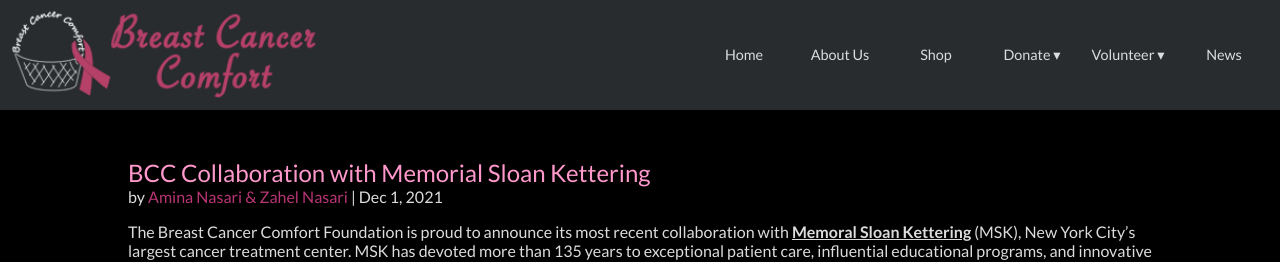
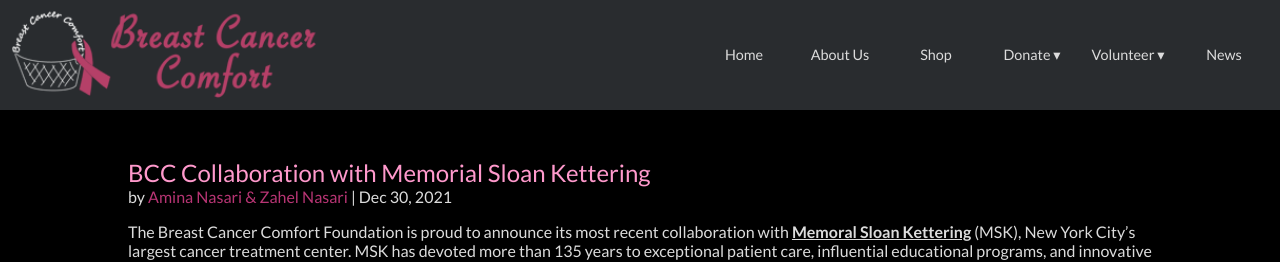
Before and after one commit to vishalicious213/bcc-v2, a Next.js app: page /news/2021-12-30 in a window 1280 px wide. Shown: the top 262 px of the page. Built offline with nearby package versions, Linux system fonts and the light colour scheme.

Commit message:
news/2021-12-30: corrected date from 2021-12-01 to 2021-12-30

```diff
--- a/pages/news/2021-12-30.js
+++ b/pages/news/2021-12-30.js
@@ -16,7 +16,7 @@ export default function Post() {
         <main className={styles.main}>
             <div className='post'>
                 <h2 className='no-space-below'>BCC Collaboration with Memorial Sloan Kettering</h2>
-                <p className='no-space-above'>by <span>Amina Nasari & Zahel Nasari</span> | Dec 1, 2021</p>
+                <p className='no-space-above'>by <span>Amina Nasari & Zahel Nasari</span> | Dec 30, 2021</p>
                 <p>The Breast Cancer Comfort Foundation is proud to announce its most recent collaboration with <a className='link' target="_blank" rel="noopener" href='https://www.mskcc.org/'>Memoral Sloan Kettering</a> (MSK), New York City’s largest cancer treatment center. MSK has devoted more than 135 years to exceptional patient care, influential educational programs, and innovative research to discover more effective strategies to prevent, control, and ultimately cure cancer. <a className='link' target="_blank" rel="noopener" href='https://www.ccny.cuny.edu/csom'>CUNY School of Medicine</a> students who are members of the <a className='link' target="_blank" rel="noopener" href='https://www.amwa-doc.org/'>American Medical Women’s Association</a>, a professional advocacy and educational organization of women physicians and medical students, delivered around 20 bags and 5 baskets to breast cancer patients who are currently undergoing chemotherapy. The personal, hand-made comfort baskets are intended to offer confidence and hope to those experiencing or recovering from their difficult journey. We will continue to partner with MSK in the future and extend our outreach efforts.</p>
 
                 <div className='img-container'>
```
